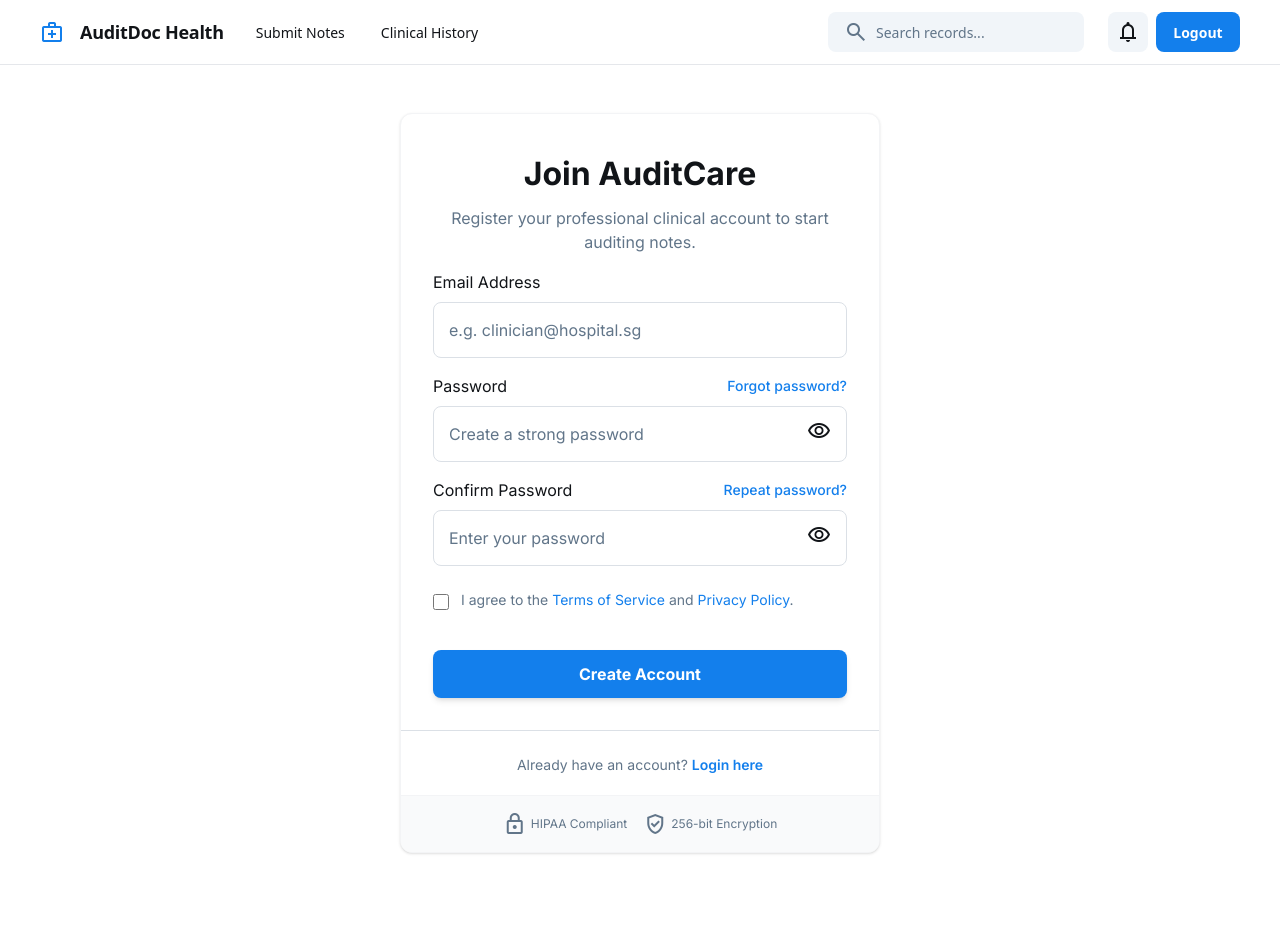
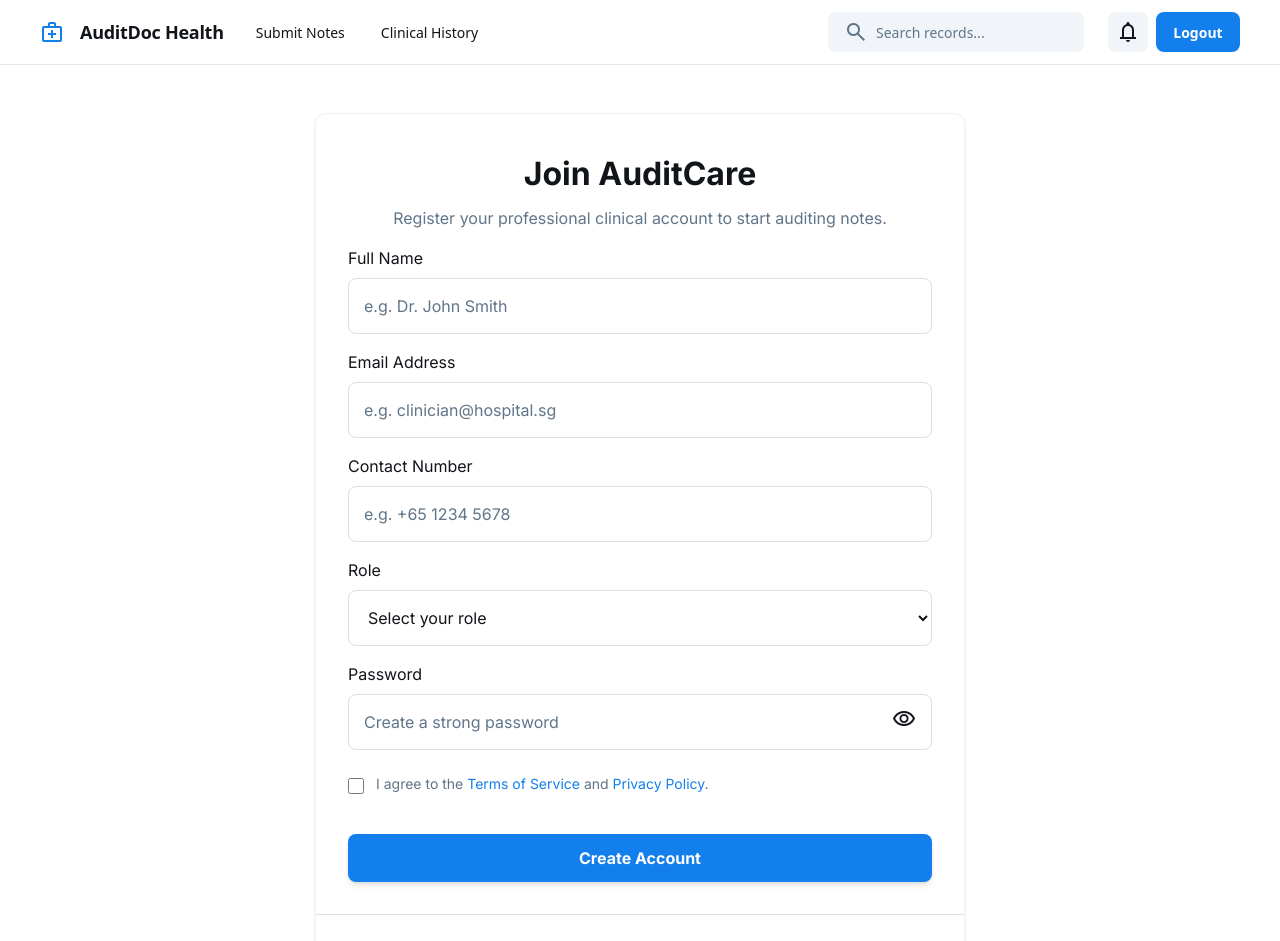
Before and after one commit to qinyeeLisa/Clinical-Doc-Audit-System, an Angular app: page /register in a window 1280 px wide. Shown: the top 941 px of the page. Before the commit the page ends 901 px from the top, so only its background shows below. Built offline with nearby package versions, Linux system fonts and the light colour scheme.

Commit message:
Remove unused codes

```diff
--- a/src/app/app.routes.ts
+++ b/src/app/app.routes.ts
@@ -5,7 +5,7 @@ export const routes: Routes = [
         path: '',
         pathMatch: 'full',
         loadComponent: () => {
-            return import('./pages/submit-notes/submit-notes.component').then(m => m.SubmitNotesComponent);
+            return import('./pages/register/register.component').then(m => m.RegisterComponent);
         }
     },
     {
--- a/src/app/pages/login/login.component.html
+++ b/src/app/pages/login/login.component.html
@@ -17,7 +17,7 @@
     <div class="relative flex min-h-90vh flex-col overflow-x-hidden">
         <main class="flex flex-1 items-center justify-center px-4 py-12">
             <div
-                class="w-full max-w-[480px] bg-white dark:bg-[#1c2631] rounded-xl shadow-sm border border-gray-100 dark:border-gray-800 overflow-hidden">
+                class="w-full max-w-[650px] bg-white dark:bg-[#1c2631] rounded-xl shadow-sm border border-gray-100 dark:border-gray-800 overflow-hidden">
                 <!-- Headline Section -->
                 <div class="pt-10 pb-4 px-8 text-center">
                     <h1 class="text-[#111418] dark:text-white tracking-light text-[32px] font-bold leading-tight pb-3">
@@ -46,7 +46,6 @@
                     <div class="flex flex-col gap-2">
                         <div class="flex justify-between items-center">
                             <label>Password</label>
-                            <a href="#" class="text-primary text-sm font-medium hover:underline">Forgot password?</a>
                         </div>
                         <div class="relative flex w-full items-stretch rounded-lg">
                             <input [type]="hidePassword ? 'password' : 'text'" placeholder="Enter your password"
@@ -78,19 +77,7 @@
                             clinic</a>
                     </div>
                 </form>
-                <!-- Footer/Branding sub-info -->
-                <div class="bg-gray-50 dark:bg-[#15202b] px-8 py-4 border-t border-gray-100 dark:border-gray-800">
-                    <div class="flex items-center justify-center gap-4 text-[#617589] dark:text-gray-500 text-xs">
-                        <div class="flex items-center gap-1">
-                            <span class="material-symbols-outlined text-sm">lock</span>
-                            HIPAA Compliant
-                        </div>
-                        <div class="flex items-center gap-1">
-                            <span class="material-symbols-outlined text-sm">verified_user</span>
-                            256-bit Encryption
-                        </div>
-                    </div>
-                </div>
+
             </div>
         </main>
 
--- a/src/app/pages/register/register.component.html
+++ b/src/app/pages/register/register.component.html
@@ -17,7 +17,7 @@
     <div class="relative flex min-h-90vh flex-col overflow-x-hidden">
         <main class="flex flex-1 items-center justify-center px-4 py-12">
             <div
-                class="w-full max-w-[480px] bg-white dark:bg-[#1c2631] rounded-xl shadow-sm border border-gray-100 dark:border-gray-800 overflow-hidden">
+                class="w-full max-w-[650px] bg-white dark:bg-[#1c2631] rounded-xl shadow-sm border border-gray-100 dark:border-gray-800 overflow-hidden">
                 <!-- Headline Section -->
                 <div class="pt-10 pb-4 px-8 text-center">
                     <h1 class="text-[#111418] dark:text-white tracking-light text-[32px] font-bold leading-tight pb-3">
@@ -27,6 +27,17 @@
                 </div>
                 <!-- Registration Form -->
                 <form [formGroup]="registerForm" (ngSubmit)="onSubmit()" class="px-8 flex flex-col gap-4">
+                    <!-- Name Field -->
+                    <div class="flex flex-col gap-2">
+                        <label>Full Name</label>
+                        <input type="text" placeholder="e.g. Dr. John Smith" formControlName="name"
+                            class="form-input flex w-full rounded-lg text-[#111418] dark:text-white focus:outline-0 focus:ring-2 focus:ring-primary/50 border border-[#dbe0e6] dark:border-gray-700 bg-white dark:bg-[#101922] h-14 placeholder:text-[#617589] p-[15px] text-base font-normal" />
+                        <div *ngIf="registerForm.get('name')?.invalid && registerForm.get('name')?.touched"
+                            class="text-red-500 text-sm">
+                            Please enter your full name
+                        </div>
+                    </div>
+
                     <!-- Email Field -->
                     <div class="flex flex-col gap-2">
                         <label>Email Address</label>
@@ -38,11 +49,36 @@
                         </div>
                     </div>
 
+                    <!-- Contact Number Field -->
+                    <div class="flex flex-col gap-2">
+                        <label>Contact Number</label>
+                        <input type="tel" placeholder="e.g. +65 1234 5678" formControlName="contactNo"
+                            class="form-input flex w-full rounded-lg text-[#111418] dark:text-white focus:outline-0 focus:ring-2 focus:ring-primary/50 border border-[#dbe0e6] dark:border-gray-700 bg-white dark:bg-[#101922] h-14 placeholder:text-[#617589] p-[15px] text-base font-normal" />
+                        <div *ngIf="registerForm.get('contactNo')?.invalid && registerForm.get('contactNo')?.touched"
+                            class="text-red-500 text-sm">
+                            Please enter a valid contact number
+                        </div>
+                    </div>
+
+                    <!-- Role Field -->
+                    <div class="flex flex-col gap-2">
+                        <label>Role</label>
+                        <select formControlName="role"
+                            class="form-input flex w-full rounded-lg text-[#111418] dark:text-white focus:outline-0 focus:ring-2 focus:ring-primary/50 border border-[#dbe0e6] dark:border-gray-700 bg-white dark:bg-[#101922] h-14 p-[15px] text-base font-normal">
+                            <option value="" disabled selected>Select your role</option>
+                            <option value="auditor">Auditor</option>
+                            <option value="reviewer">Reviewer</option>
+                        </select>
+                        <div *ngIf="registerForm.get('role')?.invalid && registerForm.get('role')?.touched"
+                            class="text-red-500 text-sm">
+                            Please select a role
+                        </div>
+                    </div>
+
                     <!-- Password Field -->
                     <div class="flex flex-col gap-2">
                         <div class="flex justify-between items-center">
                             <label>Password</label>
-                            <a href="#" class="text-primary text-sm font-medium hover:underline">Forgot password?</a>
                         </div>
                         <div class="relative flex w-full items-stretch rounded-lg">
                             <input [type]="hidePassword ? 'password' : 'text'" placeholder="Create a strong password"
@@ -60,30 +96,6 @@
                             Password is required
                         </div>
                     </div>
-
-                    <div class="flex flex-col gap-2">
-                        <div class="flex justify-between items-center">
-                            <label>Confirm Password</label>
-                            <a href="#" class="text-primary text-sm font-medium hover:underline">Repeat password?</a>
-                        </div>
-                        <div class="relative flex w-full items-stretch rounded-lg">
-                            <input [type]="hidePassword ? 'password' : 'text'" placeholder="Enter your password"
-                                formControlName="password"
-                                class="form-input flex w-full rounded-lg text-[#111418] dark:text-white focus:outline-0 focus:ring-2 focus:ring-primary/50 border border-[#dbe0e6] dark:border-gray-700 bg-white dark:bg-[#101922] h-14 placeholder:text-[#617589] p-[15px] text-base font-normal" />
-                            <div class="absolute right-4 top-1/2 -translate-y-1/2 cursor-pointer"
-                                (click)="togglePassword()">
-                                <span class="material-symbols-outlined">
-                                    {{ hidePassword ? 'visibility' : 'visibility_off' }}
-                                </span>
-                            </div>
-                        </div>
-                        <div *ngIf="registerForm.get('password')?.invalid && registerForm.get('password')?.touched"
-                            class="text-red-500 text-sm">
-                            Password is required
-                        </div>
-                    </div>
-
-
 
                     <!-- Terms and Conditions (Generated Component) -->
                     <div class="flex items-start gap-3 py-2">
@@ -112,20 +124,6 @@
                         <a class="text-primary font-semibold hover:underline" routerLink="/login">Login here</a>
                     </p>
                 </div>
-
-                <!-- Footer/Branding sub-info -->
-                <div class="bg-gray-50 dark:bg-[#15202b] px-8 py-4 border-t border-gray-100 dark:border-gray-800">
-                    <div class="flex items-center justify-center gap-4 text-[#617589] dark:text-gray-500 text-xs">
-                        <div class="flex items-center gap-1">
-                            <span class="material-symbols-outlined text-sm">lock</span>
-                            HIPAA Compliant
-                        </div>
-                        <div class="flex items-center gap-1">
-                            <span class="material-symbols-outlined text-sm">verified_user</span>
-                            256-bit Encryption
-                        </div>
-                    </div>
-                </div>
             </div>
         </main>
 
--- a/src/app/pages/register/register.component.ts
+++ b/src/app/pages/register/register.component.ts
@@ -19,9 +19,13 @@ export class RegisterComponent implements OnInit {
 
   ngOnInit(): void {
     this.registerForm = this.fb.group({
+      name: ['', Validators.required],
       email: ['', [Validators.required, Validators.email]],
-      password: ['', Validators.required]
-    });
+      contactNo: ['', [Validators.required, Validators.pattern(/^[0-9+\-\s()]+$/)]],
+      role: ['', Validators.required],
+      password: ['', [Validators.required, Validators.minLength(6)]],
+      confirmPassword: ['', Validators.required]
+    }, { validators: this.passwordMatchValidator });
   }
 
   onSubmit(): void {
@@ -37,4 +41,16 @@ export class RegisterComponent implements OnInit {
   togglePassword(): void {
     this.hidePassword = !this.hidePassword;
   }
+
+  passwordMatchValidator(form: FormGroup) {
+    const password = form.get('password');
+    const confirmPassword = form.get('confirmPassword');
+
+    if (password && confirmPassword && password.value !== confirmPassword.value) {
+      confirmPassword.setErrors({ passwordMismatch: true });
+      return { passwordMismatch: true };
+    }
+
+    return null;
+  }
 }
```
